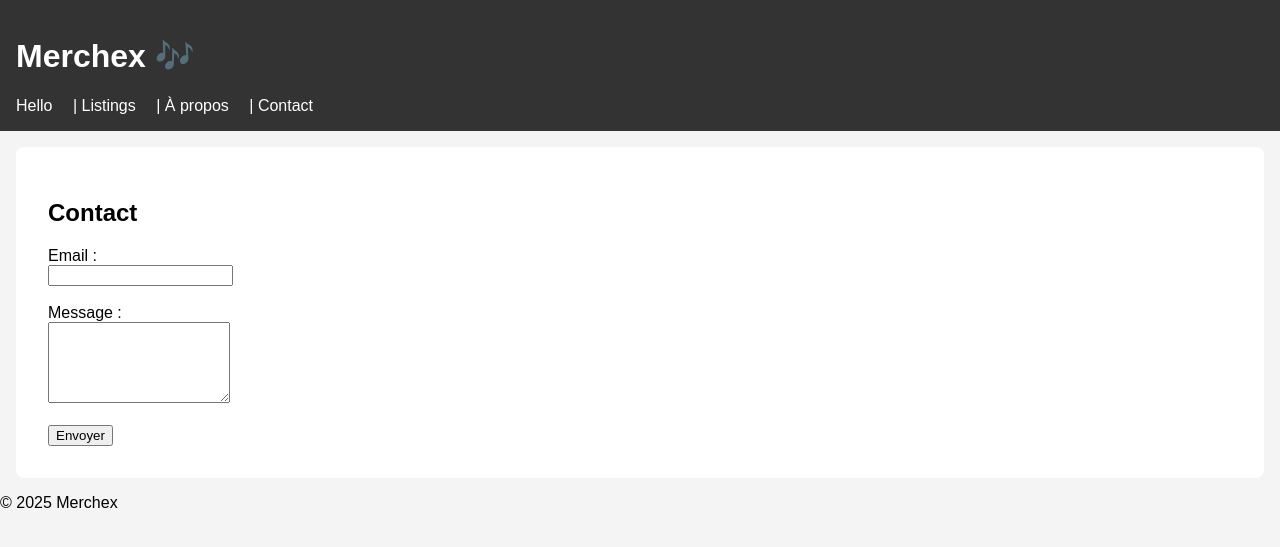
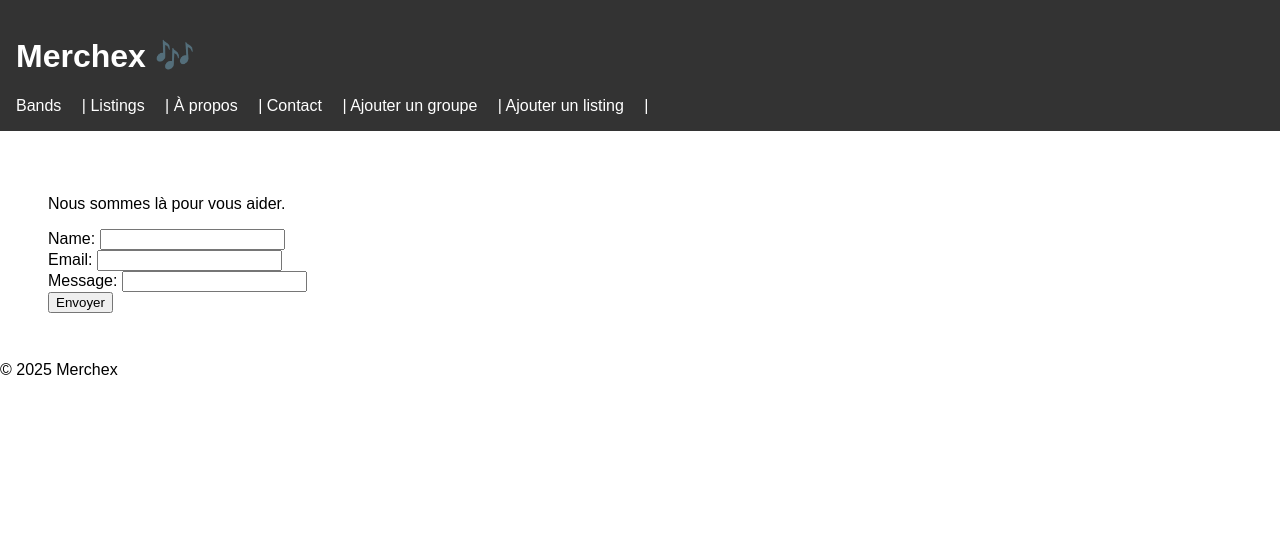
Before and after one commit to TerenceCastelino/django-web-app, a Django app: page /contact-us/ in a window 1280 px wide. Shown: the top 547 px of the page. Run offline with Django 5.2, Linux system fonts and the light colour scheme.

Commit message:
Créez des objets de modèle avec un ModelForm

```diff
--- /dev/null
+++ b/merchex/listings/forms.py
@@ -0,0 +1,19 @@
+from django import forms
+from listings.models import Band,Listing
+
+
+class ContactUsForm(forms.Form):
+   name = forms.CharField(required=False)
+   email = forms.EmailField()
+   message = forms.CharField(max_length=1000)
+
+class BandForm(forms.ModelForm):
+    class Meta:
+        model = Band
+      #   fields ='__all__'
+        exclude = ('active', 'official_homepage')
+
+class ListingForm(forms.ModelForm):
+    class Meta:
+        model = Listing
+        fields ='__all__'
--- a/merchex/listings/models.py
+++ b/merchex/listings/models.py
@@ -33,7 +33,6 @@ class Band(models.Model):
     def __str__(self):
         return f"{self.name} ({self.year_formed})"
 
-
 class Listing(models.Model):
     class Type(models.TextChoices):
         RECORDS = 'R', 'Records'
--- a/merchex/listings/static/listings/style/style.css
+++ b/merchex/listings/static/listings/style/style.css
@@ -1,6 +1,6 @@
 body {
   font-family: Arial, sans-serif;
-  background: #f4f4f4;
+  background: white;
   margin: 0;
   padding: 0;
 }
--- a/merchex/listings/static/listings/style/style.less
+++ b/merchex/listings/static/listings/style/style.less
@@ -2,10 +2,13 @@
 @header-bg: #333;
 @header-color: white;
 @card-bg: white;
+@link-color: #333;
+@link-hover: #007BFF;
+@link-active: #0056b3;
 
 body {
   font-family: Arial, sans-serif;
-  background: @main-bg;
+  background: @card-bg;
   margin: 0;
   padding: 0;
 }
--- a/merchex/listings/templates/listings/base.html
+++ b/merchex/listings/templates/listings/base.html
@@ -10,10 +10,12 @@
     <header>
       <h1>Merchex 🎶</h1>
       <nav>
-        <a href="{% url 'hello' %}">Hello</a> |
+        <a href="{% url 'bands' %}">Bands</a> |
         <a href="{% url 'listings' %}">Listings</a> |
         <a href="{% url 'about' %}">À propos</a> |
-        <a href="{% url 'contact' %}">Contact</a>
+        <a href="{% url 'contact' %}">Contact</a> |
+        <a href="{% url 'band-create' %}">Ajouter un groupe</a> |
+        <a href="{% url 'listing_create' %}">Ajouter un listing</a> |
       </nav>
     </header>
 
--- a/merchex/listings/templates/listings/contact.html
+++ b/merchex/listings/templates/listings/contact.html
@@ -1,11 +1,8 @@
 {% extends "listings/base.html" %} {% block content %}
-<h2>Contact</h2>
-<form method="post">
-  {% csrf_token %}
-  <label>Email :</label><br />
-  <input type="email" name="email" required /><br /><br />
-  <label>Message :</label><br />
-  <textarea name="message" rows="5"></textarea><br /><br />
-  <button type="submit">Envoyer</button>
+<p>Nous sommes là pour vous aider.</p>
+
+<form action="" method="post" novalidate>
+  {% csrf_token %} {{ form }}
+  <input type="submit" value="Envoyer" />
 </form>
 {% endblock %}
--- a/merchex/listings/views.py
+++ b/merchex/listings/views.py
@@ -1,14 +1,43 @@
 from django.http import HttpResponse
-from django.shortcuts import render
+
+from django.shortcuts import get_object_or_404, render,redirect
 
 from listings.models import Band, Listing
 
-from django.shortcuts import render
-from .models import Band, Listing
+from listings.forms import ContactUsForm,BandForm,ListingForm
 
-def hello(request):
-    bands = Band.objects.all()
-    return render(request, 'listings/hello.html', {'bands': bands})
+from django.core.mail import send_mail
+
+
+def contact(request):
+    if request.method == 'POST':
+        # créer une instance de notre formulaire et le remplir avec les données POST
+        form = ContactUsForm(request.POST)
+
+        if form.is_valid():
+            send_mail(
+            subject=f'Message from {form.cleaned_data["name"] or "anonyme"} via MerchEx Contact Us form',
+            message=form.cleaned_data['message'],
+            from_email=form.cleaned_data['email'],
+            recipient_list=['admin@merchex.xyz'],
+        )
+            return redirect('bands')
+    # si le formulaire n'est pas valide, nous laissons l'exécution continuer jusqu'au return
+    # ci-dessous et afficher à nouveau le formulaire (avec des erreurs).
+
+    else:
+    # ceci doit être une requête GET, donc créer un formulaire vide
+        form = ContactUsForm()
+
+    return render(request,
+            'listings/contact.html',
+            {'form': form})
+
+def band_list(request):  # renommer la fonction de vue
+   bands = Band.objects.all()
+   return render(request,
+           'listings/band_list.html',  # pointe vers le nouveau nom de modèle
+           {'bands': bands})
 
 def about(request):
     return render(request, 'listings/about.html')
@@ -17,5 +46,53 @@ def listings(request):
     items = Listing.objects.all()
     return render(request, 'listings/listings.html', {'listings': items})
 
-def contact_us(request):
-    return render(request, 'listings/contact.html')
+# def contact_us(request):
+#     return render(request, 'listings/contact.html')
+
+def band_detail(request, id):
+  band = Band.objects.get(id=id)  # nous insérons cette ligne pour obtenir le Band avec cet id
+  return render(request,
+          'listings/band_detail.html',
+          {'band': band}) # nous mettons à jour cette ligne pour passer le groupe au gabarit
+
+def band_detail(request, id):
+    band = get_object_or_404(Band, id=id)
+    return render(request, 'listings/band_detail.html', {'band': band})
+
+# def band_create(request):
+#     return render(request, 'listings/band_create.html')
+
+# listings/views.py
+
+def band_create(request):
+    if request.method == 'POST':
+        form = BandForm(request.POST)
+        if form.is_valid():
+            # créer une nouvelle « Band » et la sauvegarder dans la db
+            band = form.save()
+            # redirige vers la page de détail du groupe que nous venons de créer
+            # nous pouvons fournir les arguments du motif url comme arguments à la fonction de redirection
+            return redirect('band-detail', band.id)
+
+    else:
+        form = BandForm()
+
+    return render(request,
+            'listings/band_create.html',
+            {'form': form})
+
+def listing_create(request):
+    if request.method == 'POST':
+        form = ListingForm(request.POST)
+        if form.is_valid():
+
+            listing = form.save()
+
+            # return redirect('band-detail', band.id)
+
+    else:
+        form = ListingForm()
+
+    return render(request,
+            'listings/listing_create.html',
+            {'form': form})
--- a/merchex/merchex/settings.py
+++ b/merchex/merchex/settings.py
@@ -121,3 +121,7 @@ STATIC_URL = 'static/'
 # https://docs.djangoproject.com/en/5.2/ref/settings/#default-auto-field
 
 DEFAULT_AUTO_FIELD = 'django.db.models.BigAutoField'
+
+# merchex/settings.py
+
+EMAIL_BACKEND = 'django.core.mail.backends.console.EmailBackend'
--- a/merchex/merchex/urls.py
+++ b/merchex/merchex/urls.py
@@ -1,27 +1,15 @@
-"""
-URL configuration for merchex project.
-
-The `urlpatterns` list routes URLs to views. For more information please see:
-    https://docs.djangoproject.com/en/5.2/topics/http/urls/
-Examples:
-Function views
-    1. Add an import:  from my_app import views
-    2. Add a URL to urlpatterns:  path('', views.home, name='home')
-Class-based views
-    1. Add an import:  from other_app.views import Home
-    2. Add a URL to urlpatterns:  path('', Home.as_view(), name='home')
-Including another URLconf
-    1. Import the include() function: from django.urls import include, path
-    2. Add a URL to urlpatterns:  path('blog/', include('blog.urls'))
-"""
 from django.contrib import admin
 from django.urls import path
 from listings import views
 
 urlpatterns = [
     path('admin/', admin.site.urls),
-    path('hello/', views.hello, name='hello'),
+    path('bands/', views.band_list, name='bands'),
+    path('bands/add/', views.band_create, name='band-create'),
+    path('listings/add/', views.listing_create, name='listing_create'),
     path('about-us/', views.about, name='about'),
     path('listings/', views.listings, name='listings'),
-    path('contact-us/', views.contact_us, name='contact'),
+    path('contact-us/', views.contact, name='contact'),
+    path('bands/<int:id>/', views.band_detail, name='band-detail'),
+
 ]
```
Also changed, not shown: other parts of merchex/listings/static/listings/style/style.css (+31 -0 lines), other parts of merchex/listings/static/listings/style/style.less (+36 -0 lines), merchex/listings/templates/listings/band_create.html (added, +10 -0 lines), merchex/listings/templates/listings/band_detail.html (added, +16 -0 lines), merchex/listings/templates/listings/band_list.html (added, +13 -0 lines), merchex/listings/templates/listings/hello.html (deleted, +0 -12 lines), merchex/listings/templates/listings/listing_create.html (added, +10 -0 lines).
